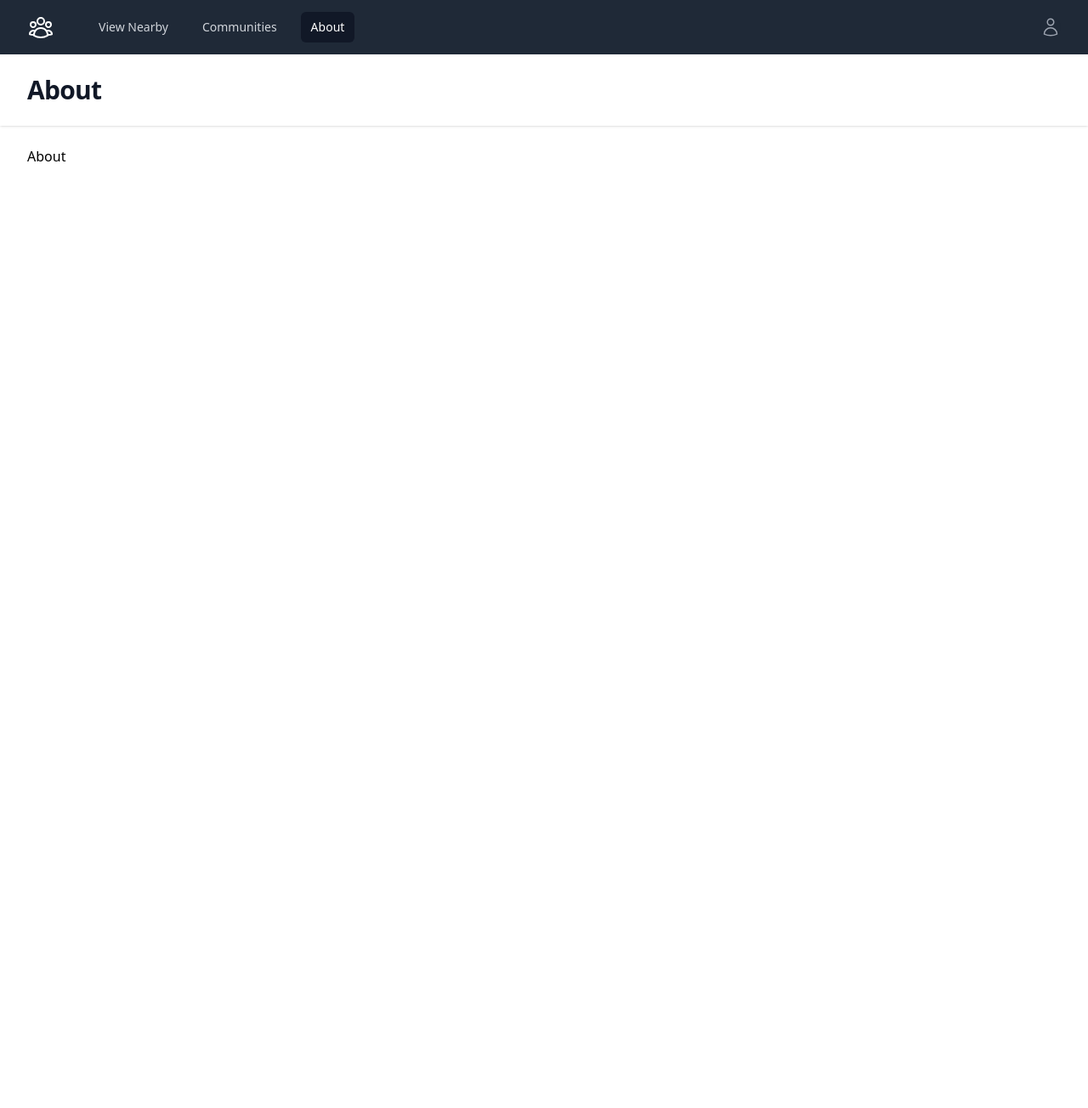
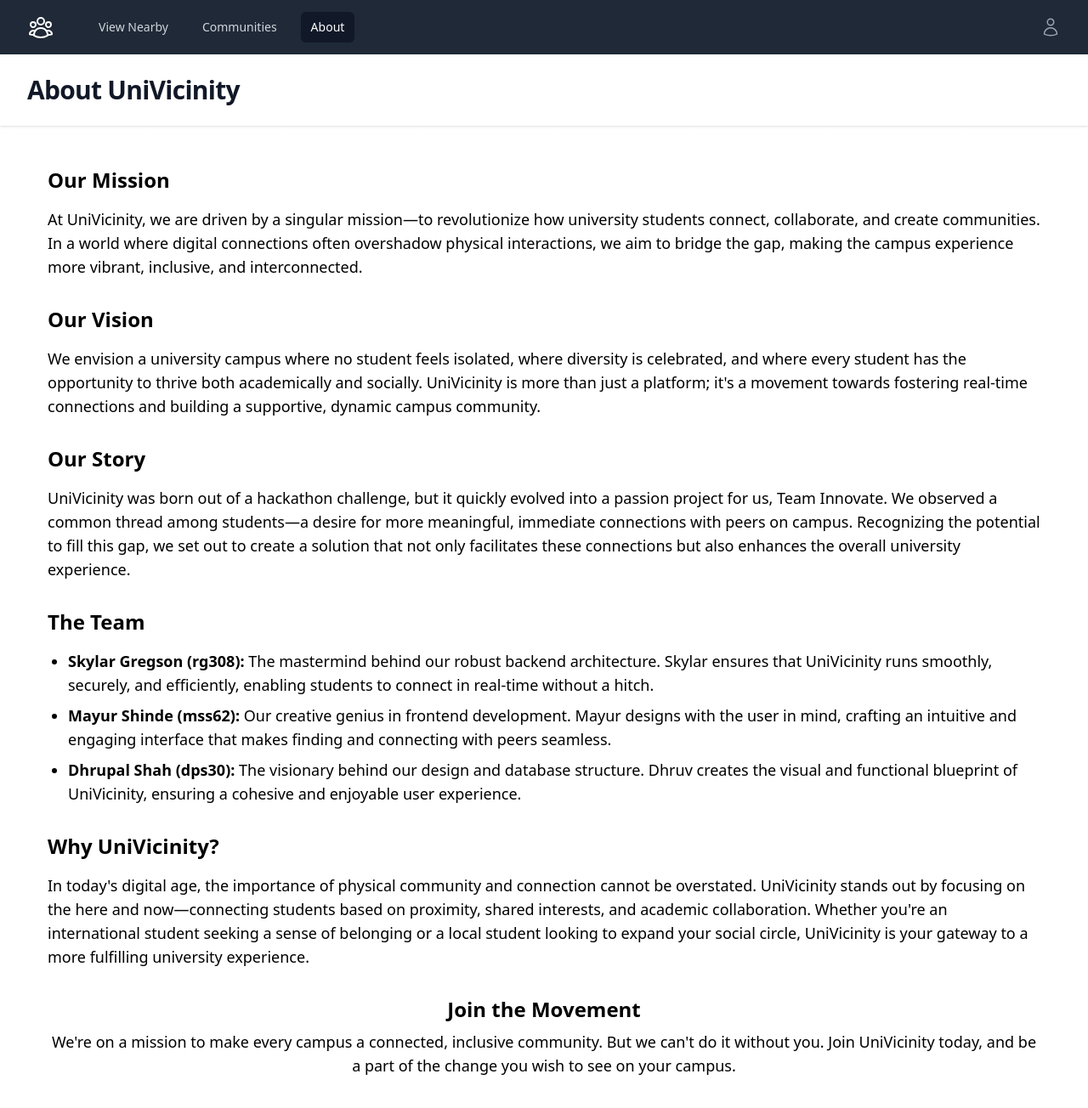
Before and after one commit to shinde-mayur/ibm-hackathon-2024, a Next.js app: page /about in a window 1280 px wide. Shown: the top 1304 px of the page at 85% size. Before the commit the page ends 800 px from the top, so only its background shows below. Built offline with nearby package versions, Linux system fonts and the light colour scheme.

Commit message:
added about page

```diff
--- a/src/app/about/page.js
+++ b/src/app/about/page.js
@@ -6,8 +6,55 @@ export const metadata = {
 export default function AboutPage() {
     return (
         <>
-            <BasicLayout title="About">
-                <h1>About</h1>
+            <BasicLayout title="About UniVicinity">
+                <div className="bg-white rounded-lg overflow-hidden">
+                    <div className="p-6">
+                        <div className="mb-8">
+                            <h2 className="text-2xl font-semibold mb-4">Our Mission</h2>
+                            <p className="text-lg">
+                                At UniVicinity, we are driven by a singular mission—to revolutionize how university students connect, collaborate, and create communities. In a world where digital connections often overshadow physical interactions, we aim to bridge the gap, making the campus experience more vibrant, inclusive, and interconnected.
+                            </p>
+                        </div>
+                        <div className="mb-8">
+                            <h2 className="text-2xl font-semibold mb-4">Our Vision</h2>
+                            <p className="text-lg">
+                                We envision a university campus where no student feels isolated, where diversity is celebrated, and where every student has the opportunity to thrive both academically and socially. UniVicinity is more than just a platform; it's a movement towards fostering real-time connections and building a supportive, dynamic campus community.
+                            </p>
+                        </div>
+                        <div className="mb-8">
+                            <h2 className="text-2xl font-semibold mb-4">Our Story</h2>
+                            <p className="text-lg">
+                                UniVicinity was born out of a hackathon challenge, but it quickly evolved into a passion project for us, Team Innovate. We observed a common thread among students—a desire for more meaningful, immediate connections with peers on campus. Recognizing the potential to fill this gap, we set out to create a solution that not only facilitates these connections but also enhances the overall university experience.
+                            </p>
+                        </div>
+                        <div className="mb-8">
+                            <h2 className="text-2xl font-semibold mb-4">The Team</h2>
+                            <ul className="list-disc pl-6">
+                                <li className="text-lg mb-2">
+                                    <strong>Skylar Gregson (rg308):</strong> The mastermind behind our robust backend architecture. Skylar ensures that UniVicinity runs smoothly, securely, and efficiently, enabling students to connect in real-time without a hitch.
+                                </li>
+                                <li className="text-lg mb-2">
+                                    <strong>Mayur Shinde (mss62):</strong> Our creative genius in frontend development. Mayur designs with the user in mind, crafting an intuitive and engaging interface that makes finding and connecting with peers seamless.
+                                </li>
+                                <li className="text-lg">
+                                    <strong>Dhrupal Shah (dps30):</strong> The visionary behind our design and database structure. Dhruv creates the visual and functional blueprint of UniVicinity, ensuring a cohesive and enjoyable user experience.
+                                </li>
+                            </ul>
+                        </div>
+                        <div className="mb-8">
+                            <h2 className="text-2xl font-semibold mb-4">Why UniVicinity?</h2>
+                            <p className="text-lg">
+                                In today's digital age, the importance of physical community and connection cannot be overstated. UniVicinity stands out by focusing on the here and now—connecting students based on proximity, shared interests, and academic collaboration. Whether you're an international student seeking a sense of belonging or a local student looking to expand your social circle, UniVicinity is your gateway to a more fulfilling university experience.
+                            </p>
+                        </div>
+                        <div className="text-center">
+                            <h2 className="text-2xl font-semibold mb-2">Join the Movement</h2>
+                            <p className="text-lg mb-6">
+                                We're on a mission to make every campus a connected, inclusive community. But we can't do it without you. Join UniVicinity today, and be a part of the change you wish to see on your campus.
+                            </p>
+                        </div>
+                    </div>
+                </div>
             </BasicLayout>
         </>
     )
```
